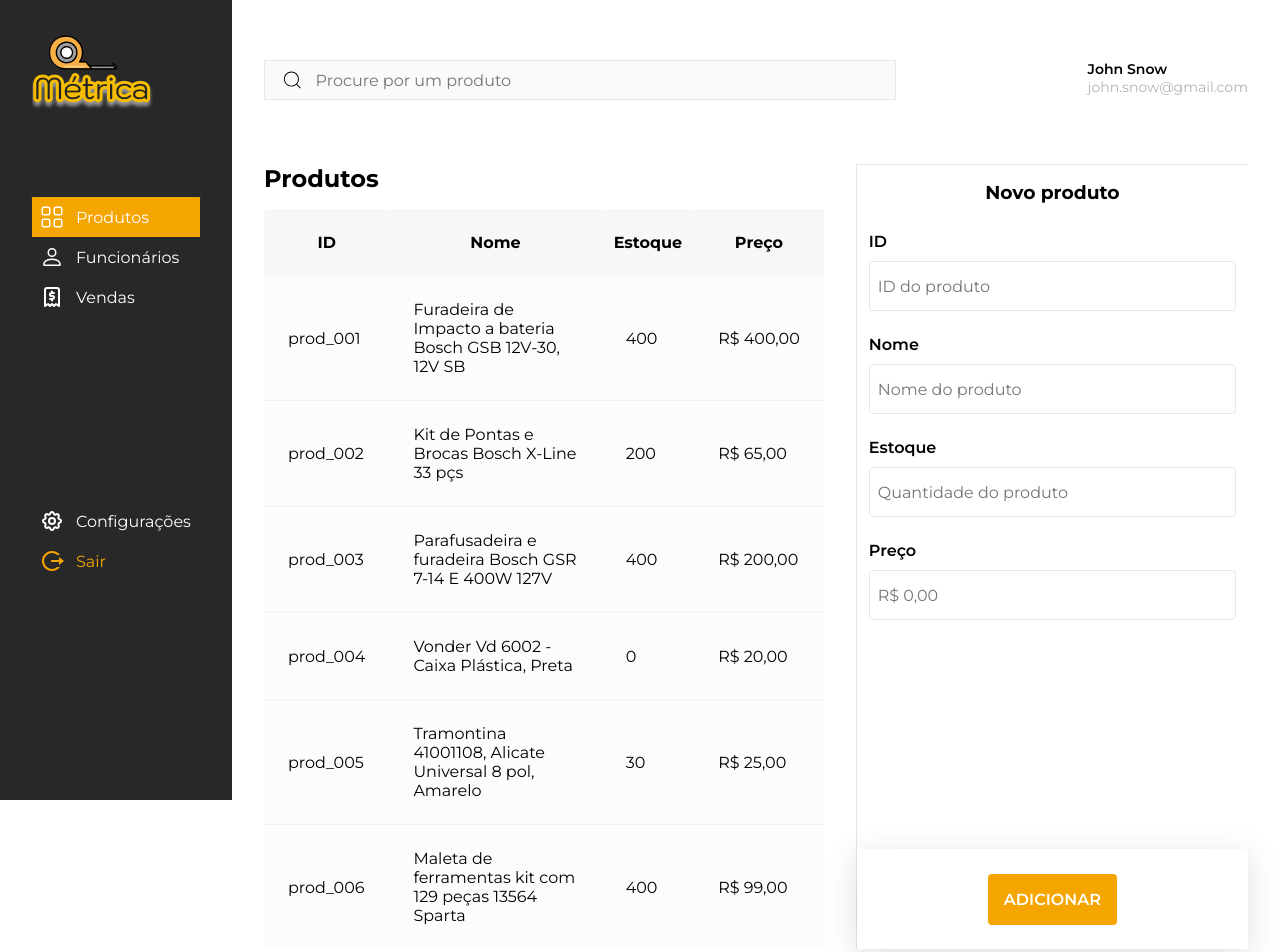
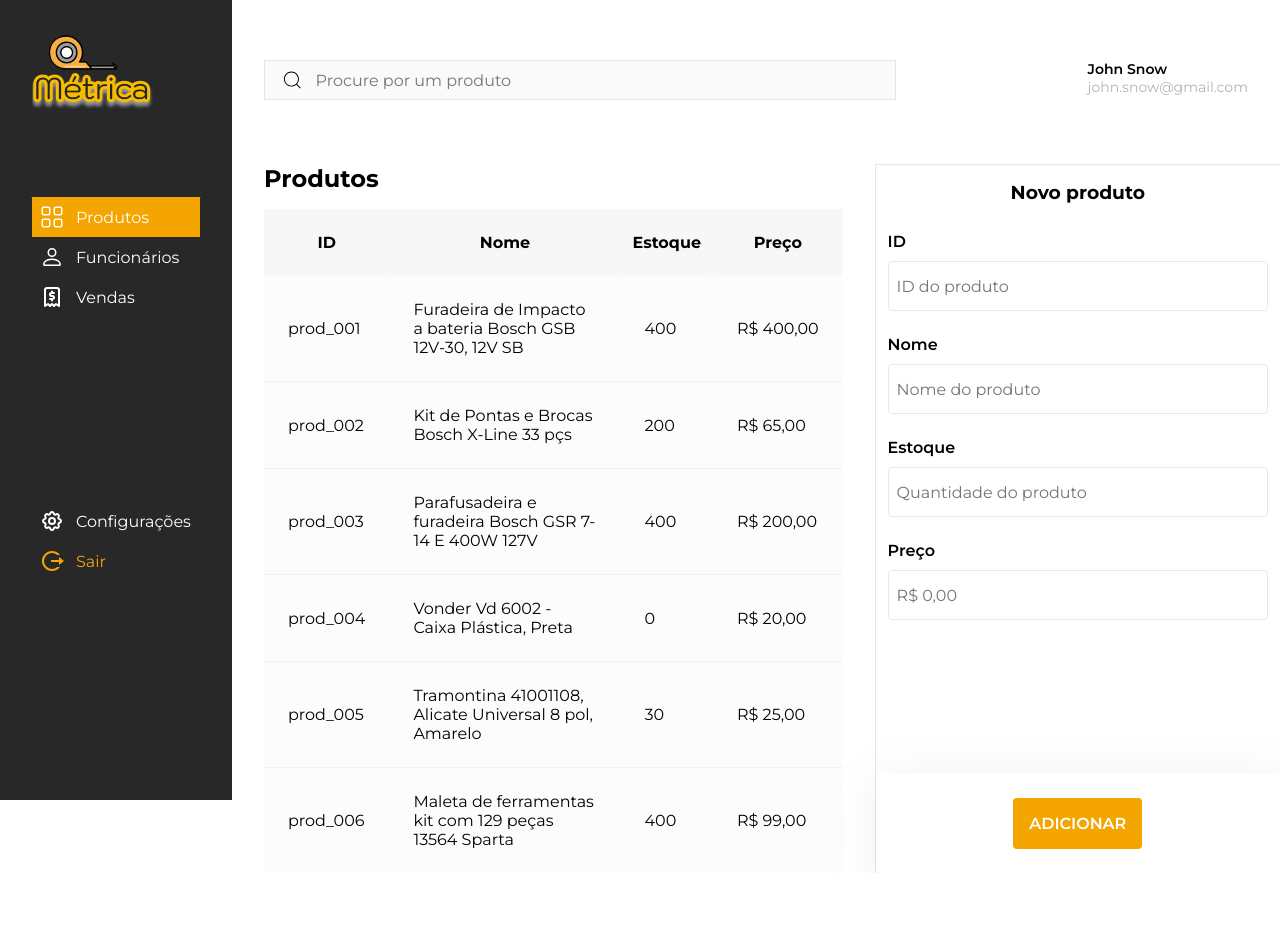
Before and after one commit to 3salles/metrica, a React (Create React App) app: page /products in a window 1280 px wide. Shown: the top 952 px of the page. After the commit the page ends 873 px from the top, so only its background shows below. Built offline with nearby package versions, Linux system fonts and the light colour scheme.

Commit message:
fix: 🐛 Fix some styles

```diff
--- a/src/components/Header/styles.css
+++ b/src/components/Header/styles.css
@@ -1,5 +1,6 @@
 header {
   width: 100%;
+  padding-right: 2rem;
   display: flex;
   justify-content: space-between;
   gap: 12rem;
--- a/src/pages/Products/styles.css
+++ b/src/pages/Products/styles.css
@@ -1,11 +1,13 @@
 .content {
+  height: 100%;
   margin-top: 4rem;
   display: flex;
   gap: 2rem;
 }
 
 .products-container {
-  padding: 3.75rem 2rem 1.25rem;
+  padding-top: 3.75rem;
+  padding-left: 2rem;
   display: flex;
   flex-direction: column;
 }
@@ -33,7 +35,7 @@
   flex-direction: column;
 }
 
-form > label {
+.new-product-form > label {
   font-weight: 600;
   padding: 0.75rem;
 }
@@ -55,7 +57,7 @@
   border-color: var(--outline-blue);
 }
 
-footer {
+.new-product-form > footer {
   position: absolute;
   bottom: 0;
   width: 100%;
@@ -64,7 +66,7 @@
   display: flex;
   align-items: center;
   justify-content: center;
-  box-shadow: rgba(100, 100, 111, 0.2) 0px 7px 29px 0px;
+  box-shadow: rgba(149, 157, 165, 0.2) 5px 10px 50px;
 }
 
 .add-button {
@@ -76,4 +78,9 @@
   text-transform: uppercase;
   font-weight: 600;
   cursor: pointer;
+  transition: filter 0.2 ease;
 }
+
+.add-button:hover {
+  filter: brightness(0.9);
+}
```
